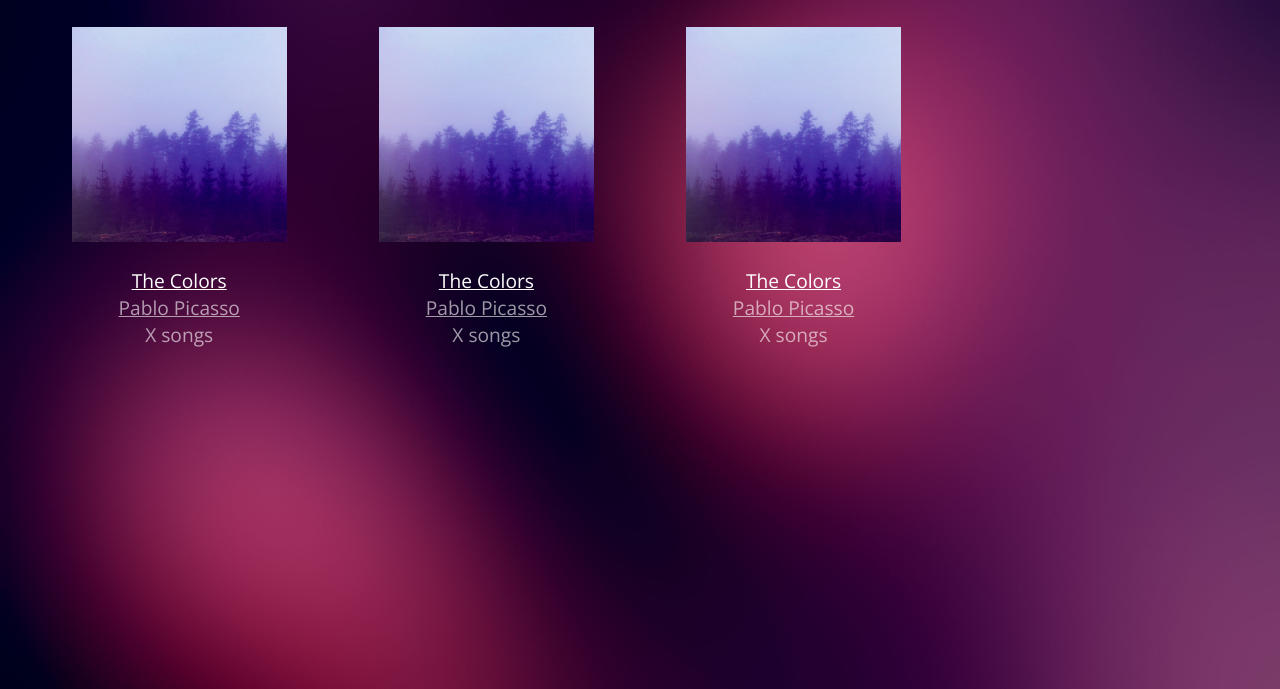
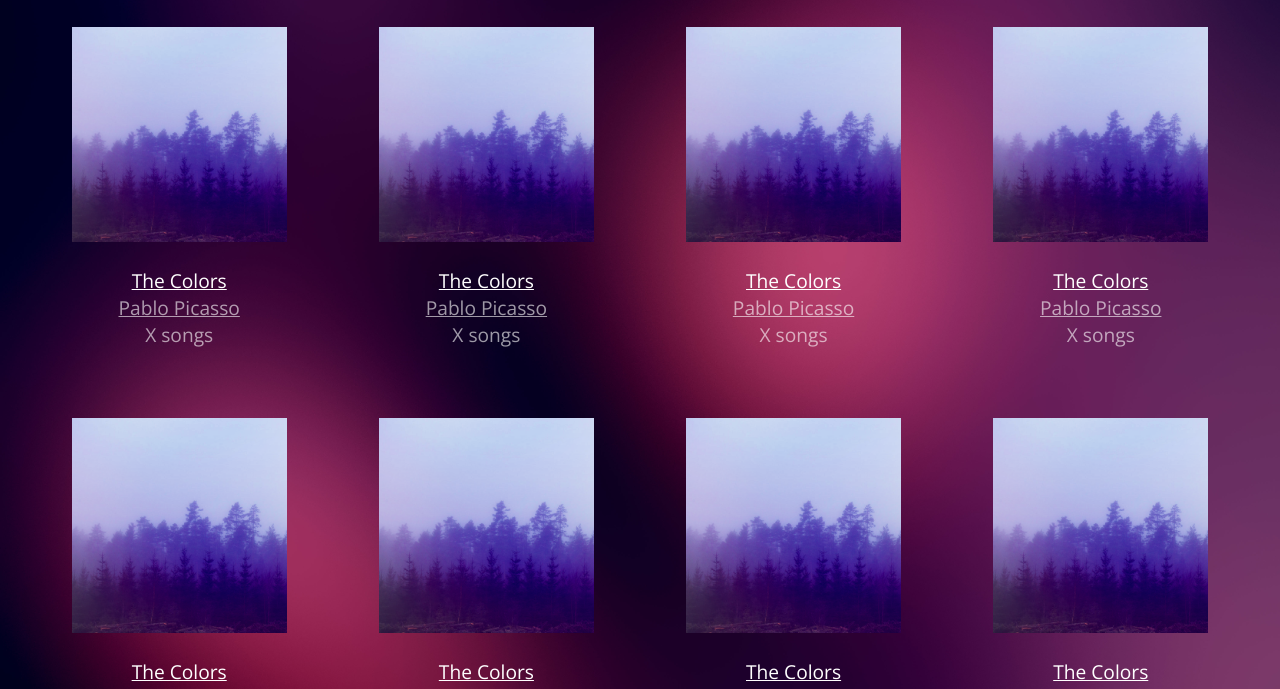
Before and after one commit to fbaker19/BlocJams, a plain HTML site: page collection.html in a window 1280 px wide. Shown: the part 103-792 px from the top of the page. Drawn offline with nearby package versions, Linux system fonts and the light colour scheme.

Commit message:
dynamic template via DOM scripting

```diff
--- a/collection.html
+++ b/collection.html
@@ -19,45 +19,7 @@
              </div>
          </nav>
          <section class="album-covers container clearfix">
-            <div class="collection-album-container column fourth">
-             <img src="assets/images/album_covers/01.png"/>
-             <div class="collection-album-info caption">
-                <p>
-                    <a class="album-name" href="album.html">The Colors</a>
-                    <br/>
-                    <a href="album.html">Pablo Picasso</a>
-                    <br/>
-                        X songs
-                    <br/>
-                </p>
-             </div>
-            </div>
-              <div class="collection-album-container column fourth">
-             <img src="assets/images/album_covers/01.png"/>
-             <div class="collection-album-info caption">
-                 <p>
-                     <a class="album-name" href="album.html">The Colors</a>
-                     <br/>
-                     <a href="album.html">Pablo Picasso</a>
-                     <br/>
-                     X songs
-                     <br/>
-                 </p>
-             </div>
-         </div>
-         <div class="collection-album-container column fourth">
-             <img src="assets/images/album_covers/01.png"/>
-             <div class="collection-album-info caption">
-                 <p>
-                     <a class="album-name" href="album.html">The Colors</a>
-                     <br/>
-                     <a href="album.html">Pablo Picasso</a>
-                     <br/>
-                     X songs
-                     <br/>
-                 </p>
-             </div>
-         </div>
          </section>
+         <script src="scripts/collection.js"></script>
      </body>
  </html>
--- /dev/null
+++ b/scripts/collection.js
@@ -0,0 +1,24 @@
+var collectionItemTemplate =
+     '<div class="collection-album-container column fourth">'
+   + '  <img src="assets/images/album_covers/01.png"/>'
+   + '  <div class="collection-album-info caption">'
+   + '    <p>'
+   + '      <a class="album-name" href="/album.html"> The Colors </a>'
+   + '      <br/>'
+   + '      <a href="/album.html"> Pablo Picasso </a>'
+   + '      <br/>'
+   + '      X songs'
+   + '      <br/>'
+   + '    </p>'
+   + '  </div>'
+   + '</div>';
+
+window.onload = function(){
+    var collectionContainer = document.getElementsByClassName("album-covers")[0];
+
+    collectionContainer.innerHTML ='';
+
+    for(var i = 0; i < 12; i++){
+        collectionContainer.innerHTML += collectionItemTemplate;
+    }
+}
```
